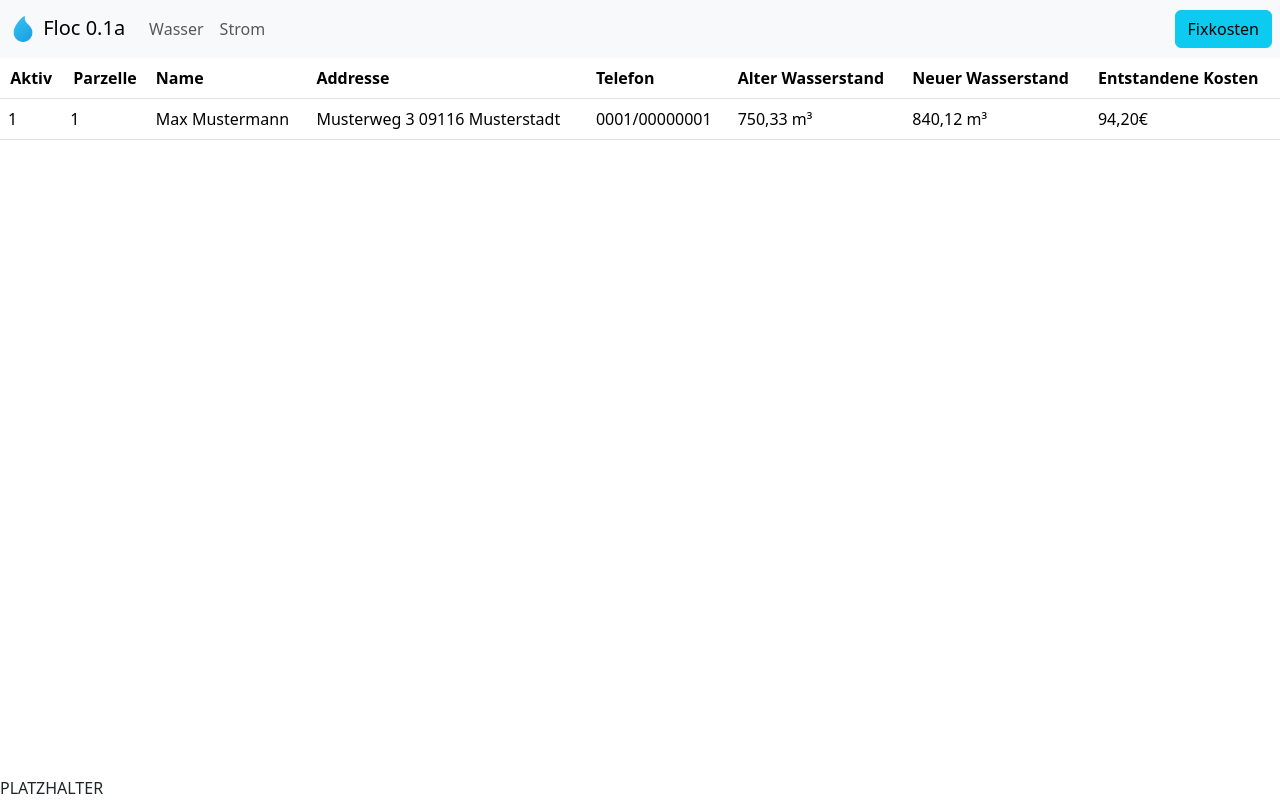
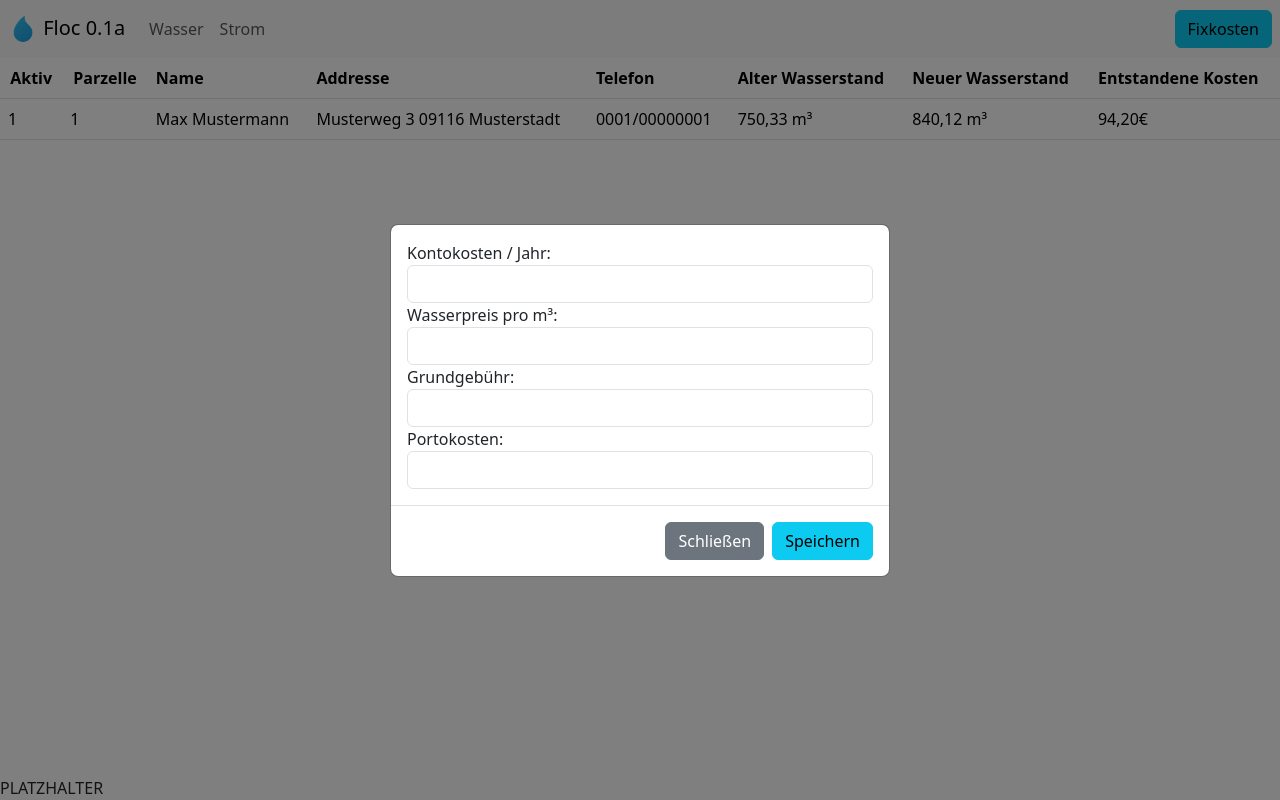
Before and after one commit to floppyist/floc, a Vue app in the folder src/frontend/: page / in a window 1280 px wide. Both pictures are taken after a click on the button "Fixkosten". Built offline with nearby package versions, Linux system fonts and the light colour scheme.

Commit message:
Added modal for fixed costs

```diff
--- a/src/frontend/src/App.vue
+++ b/src/frontend/src/App.vue
@@ -18,10 +18,38 @@ import { RouterLink, RouterView } from 'vue-router'
                 </li>
             </ul>
             <ul class="navbar-nav ms-auto">
-                <button class="btn btn-info fix" type="button">Fixkosten</button>
+                <button class="btn btn-info fix" type="button" data-bs-toggle="modal" data-bs-target="#fixedCostsModal">
+                    Fixkosten
+                </button>
             </ul>
         </div>
     </nav>
+
+    <div class="modal fade" id="fixedCostsModal" tabindex="-1" aria-labelledby="exampleModalLabel" aria-hidden="true">
+        <div class="modal-dialog modal-dialog-centered">
+            <div class="modal-content">
+                <div class="modal-body">
+                    <div class="form-group">
+                        <label for="inputAccountCosts">Kontokosten / Jahr:</label>
+                        <input type="text" class="form-control" id="inputAccountCosts">
+
+                        <label for="inputAccountCosts">Wasserpreis pro m³:</label>
+                        <input type="text" class="form-control" id="inputWaterPrice">
+
+                        <label for="inputAccountCosts">Grundgebühr:</label>
+                        <input type="text" class="form-control" id="inputAccountCosts">
+
+                        <label for="inputAccountCosts">Portokosten:</label>
+                        <input type="text" class="form-control" id="inputPortoCosts">
+                    </div>
+                </div>
+                <div class="modal-footer">
+                    <button type="button" class="btn btn-secondary" data-bs-dismiss="modal">Schließen</button>
+                    <button type="button" class="btn btn-info">Speichern</button>
+                </div>
+            </div>
+        </div>
+    </div>
 
     <RouterView />
 </template>
```
